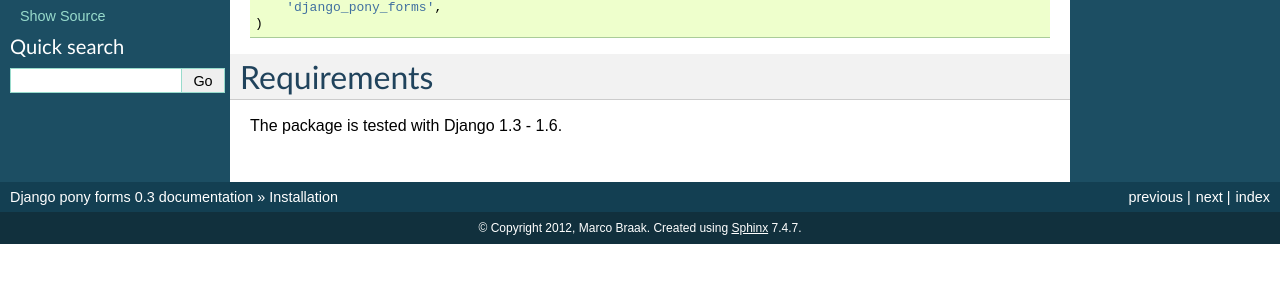
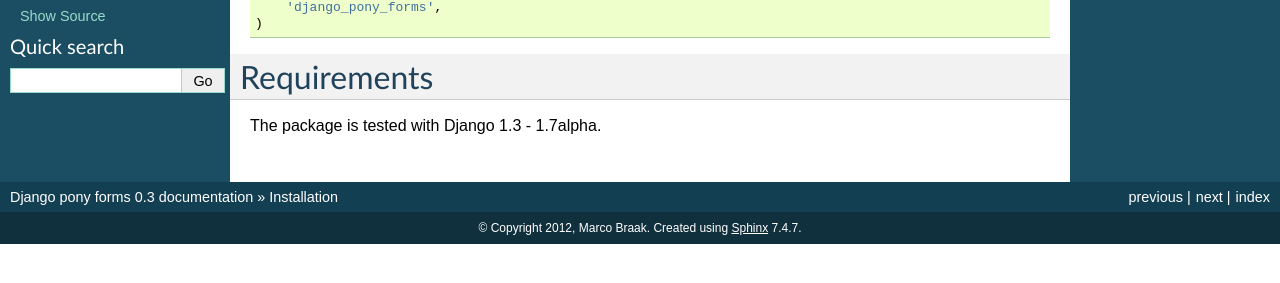
Before and after one commit to mbraak/django_pony_forms, a Sphinx documentation site: the page built from docs/source/installation.rst, in a window 1280 px wide. Shown: the part 248-531 px from the top of the page. Built offline with Sphinx 7.4.7, drawn with Linux system fonts in a browser that asks for light colours.

Commit message:
Mention Django 1.7alpha in the docs

```diff
--- a/docs/source/installation.rst
+++ b/docs/source/installation.rst
@@ -20,4 +20,4 @@ Add ``django_pony_forms`` to your installed apps in ``settings.py``.
 Requirements
 ============
 
-The package is tested with Django 1.3 - 1.6.
+The package is tested with Django 1.3 - 1.7alpha.
```
Also changed, not shown: README.md (+1 -1 lines).
